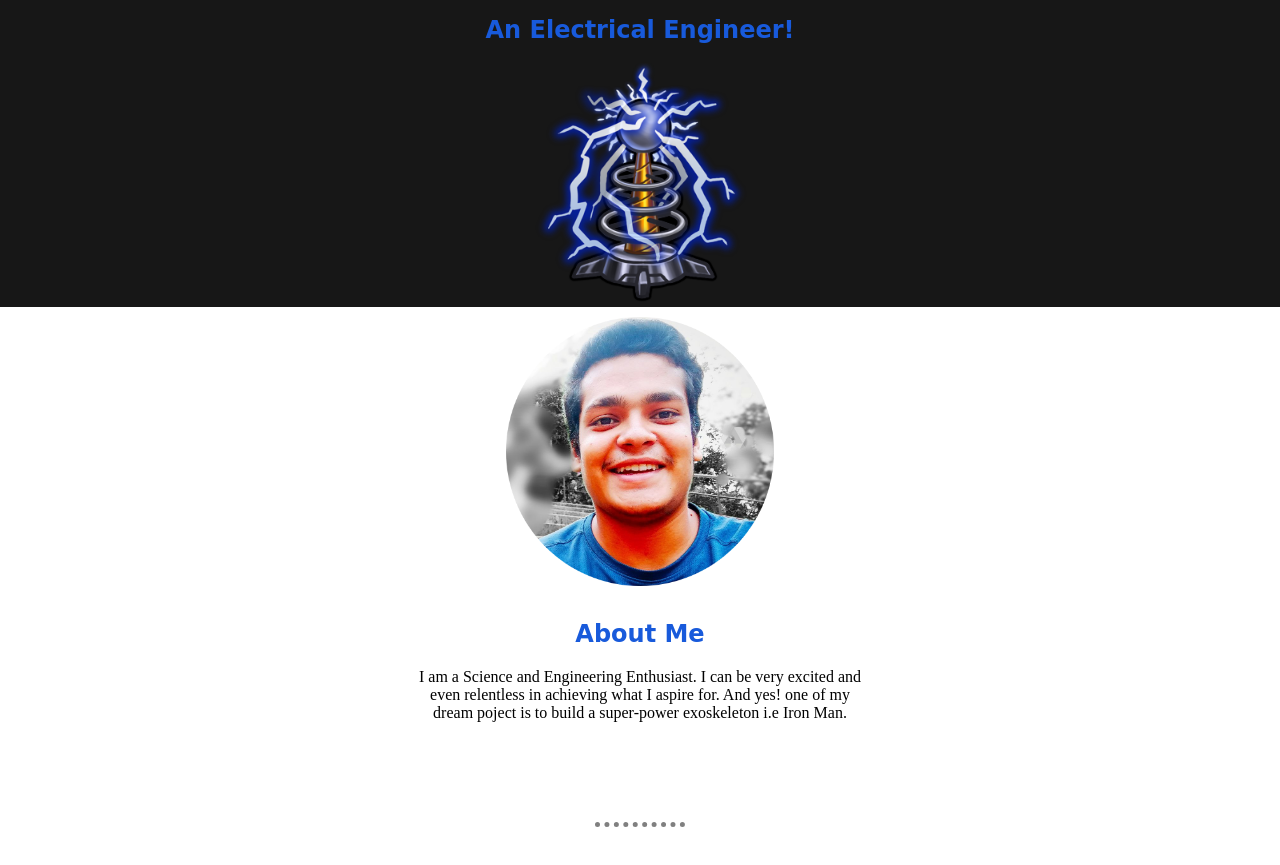
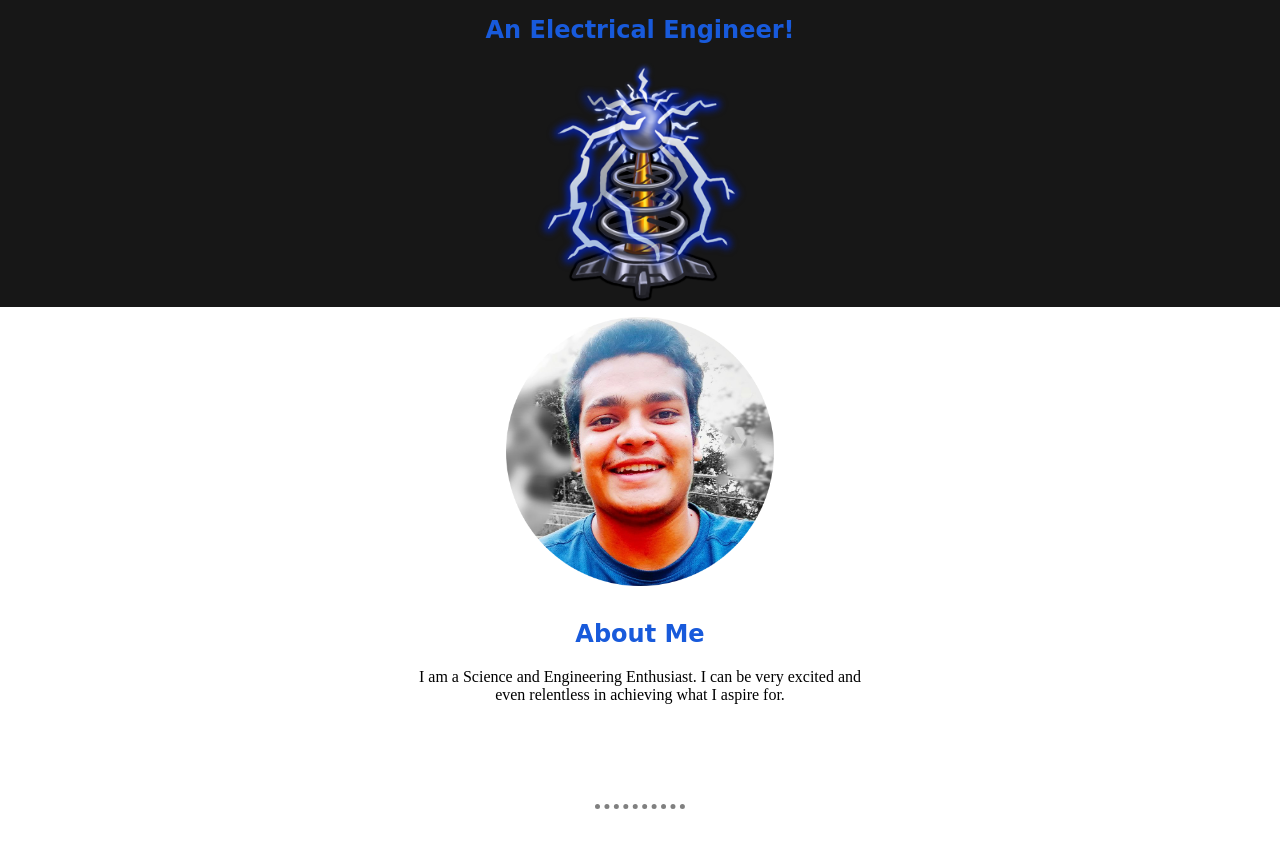
Before and after one commit to Aj88science/Protfolio, a plain HTML site: page index.html in a window 1280 px wide. Shown: the part 187-1052 px from the top of the page. Drawn offline with Linux system fonts and the light colour scheme; a web font is replaced by a local one.

Commit message:
Update index.html

```diff
--- a/index.html
+++ b/index.html
@@ -29,7 +29,7 @@
     <div class="about" id="about">
         <img src="ProfilePic.png" alt="Profile-Pic" class="imgo">
         <h2>About Me</h2>
-        <p>I am a Science and Engineering Enthusiast. I can be very excited and even relentless in achieving what I aspire for. And yes! one of my dream poject is to build a super-power exoskeleton i.e Iron Man.</p>
+        <p>I am a Science and Engineering Enthusiast. I can be very excited and even relentless in achieving what I aspire for.</p>
     </div>
     <hr>
     <div class="qualification" id="qualification">
```
